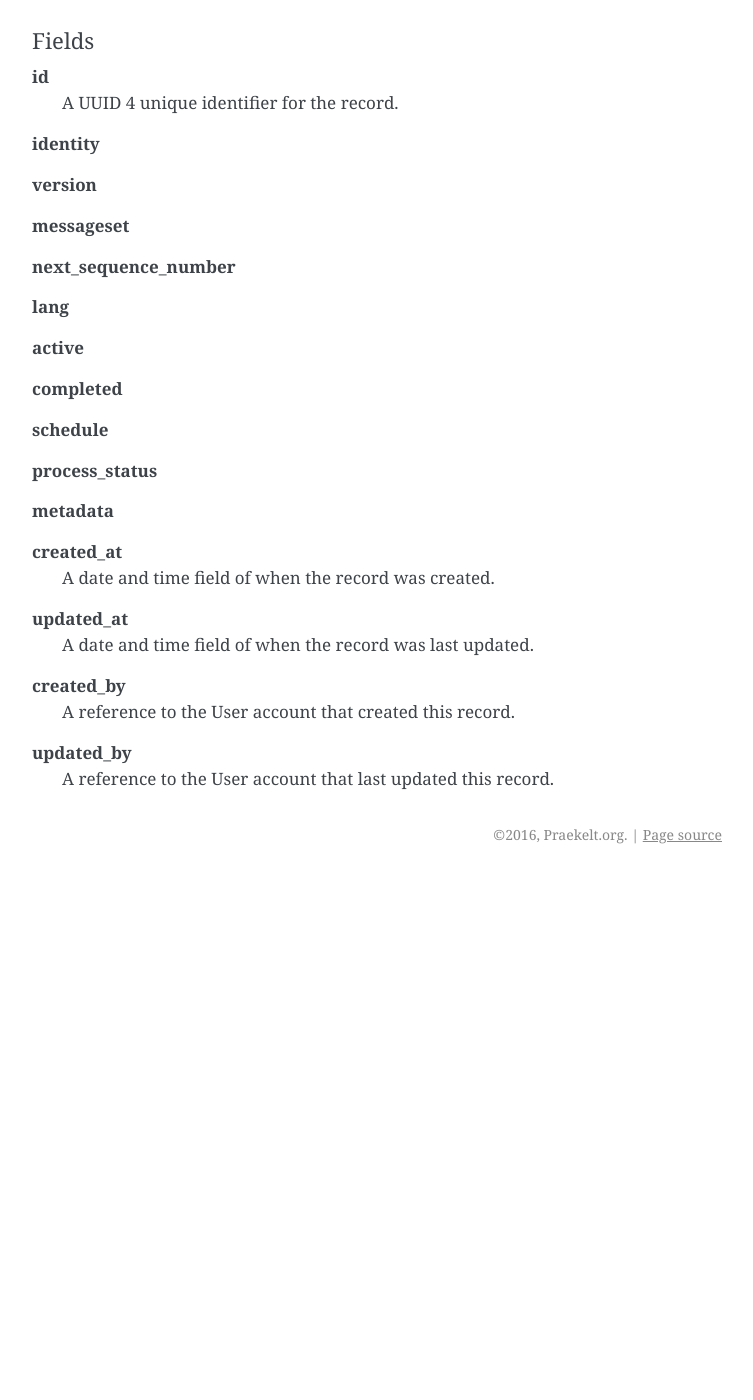
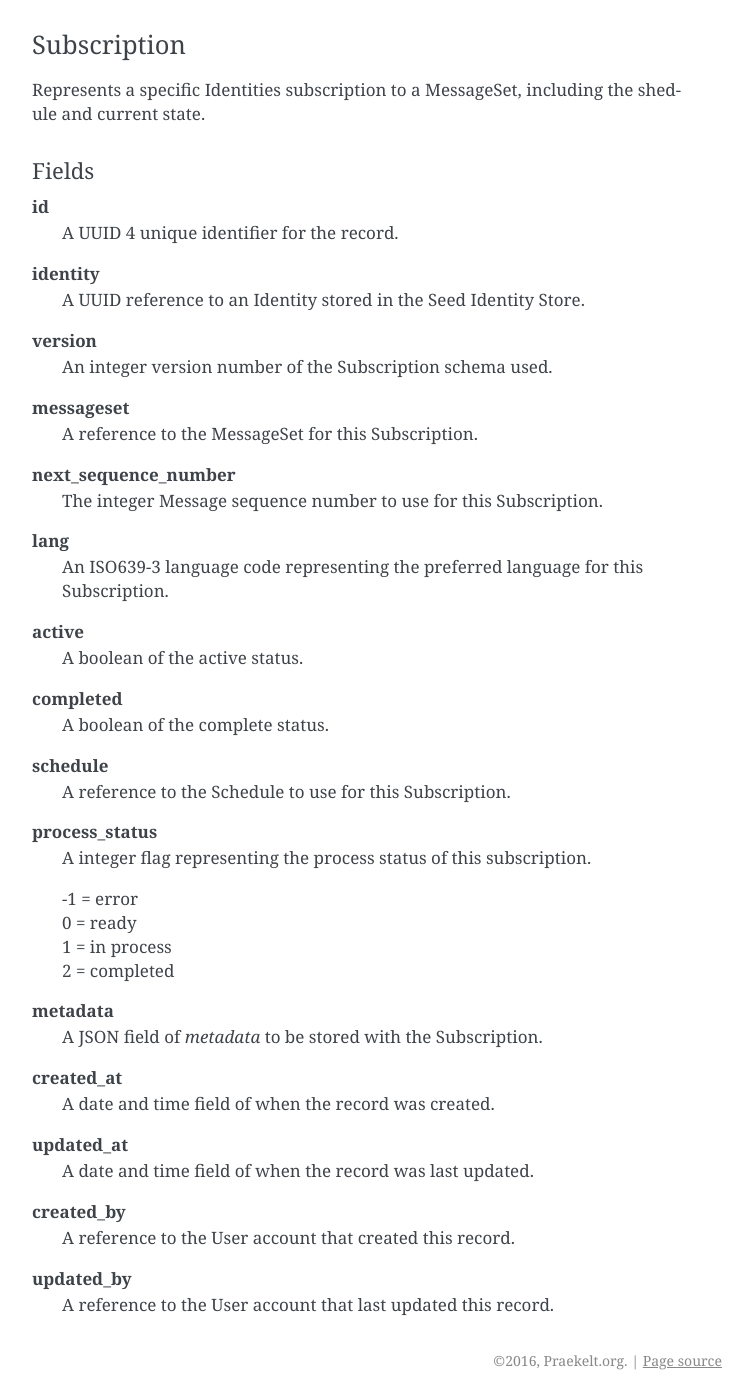
Before and after one commit to praekeltfoundation/seed-stage-based-messaging, a Sphinx documentation site: the page built from docs/models.rst, in a window 1280 px wide and 1400 px high, scrolled down 2849 px. Shown: the whole window, without its empty margins (388-1141 px from the left). Built offline with Sphinx 7.4.7, drawn with Linux system fonts in a browser that asks for light colours; pages that are not in the unit, such as notebooks, are missing from menus; before the commit the page ends 3723 px from its top, so only the background shows below that; some of the changed text lies outside the part shown.

Commit message:
Added more model docs

```diff
--- a/docs/models.rst
+++ b/docs/models.rst
@@ -113,14 +113,19 @@
     An auto incrementing integer unique identifier for the record.
 
 **messageset**
+    A reference to the MessageSet this message belongs to.
 
 **sequence_number**
+    A required integer representing the order of this message in the set.
 
 **lang**
+    An ISO639-3 language code.
 
 **text_content**
+    Optional text content for the message.
 
 **binary_content**
+    Optional reference to a BinaryContent.
 
 **created_at**
     A date and time field of when the record was created.
@@ -145,24 +150,40 @@
     A UUID 4 unique identifier for the record.
 
 **identity**
+    A UUID reference to an Identity stored in the Seed Identity Store.
 
 **version**
+    An integer version number of the Subscription schema used.
 
 **messageset**
+    A reference to the MessageSet for this Subscription.
 
 **next_sequence_number**
+    The integer Message sequence number to use for this Subscription.
 
 **lang**
+    An ISO639-3 language code representing the preferred language for this
+    Subscription.
 
 **active**
+    A boolean of the active status.
 
 **completed**
+    A boolean of the complete status.
 
 **schedule**
+    A reference to the Schedule to use for this Subscription.
 
 **process_status**
+    A integer flag representing the process status of this subscription.
+
+    | -1 = error
+    | 0 = ready
+    | 1 = in process
+    | 2 = completed
 
 **metadata**
+    A JSON field of `metadata` to be stored with the Subscription.
 
 **created_at**
     A date and time field of when the record was created.
```
